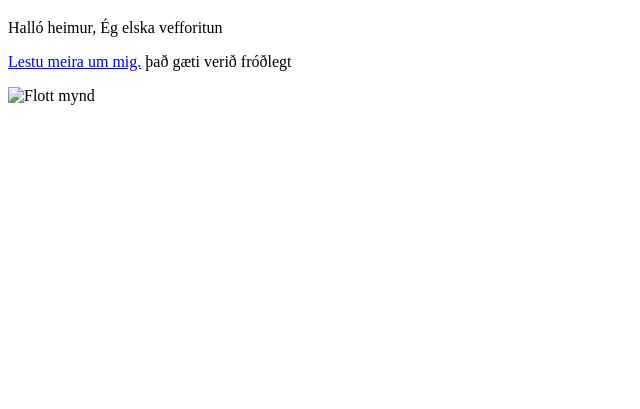
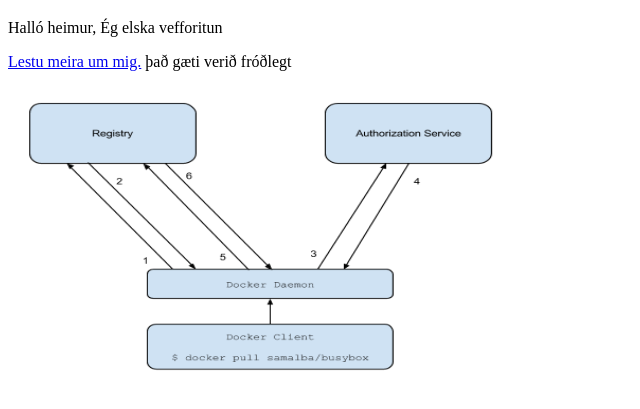
Before and after one commit to stefansteinar04/vefforritun, a plain HTML site: page index.html in a window 1280 px wide. Shown: the part 61-470 px from the top of the page, without its empty margins (0-640 px from the left). Drawn offline with Linux system fonts and the light colour scheme.

Commit message:
Update index.html

```diff
--- a/index.html
+++ b/index.html
@@ -11,6 +11,6 @@
         <p>
             <a href="about.html">Lestu meira um mig.</a> það gæti verið fróðlegt
         </p>
-        <img src="imgs/v2-registry-auth.png" alt="Flott mynd" width="500" height="300">
+        <img src="v2-registry-auth.png" alt="Flott mynd" width="500" height="300">
     </body>
 </html>
```
